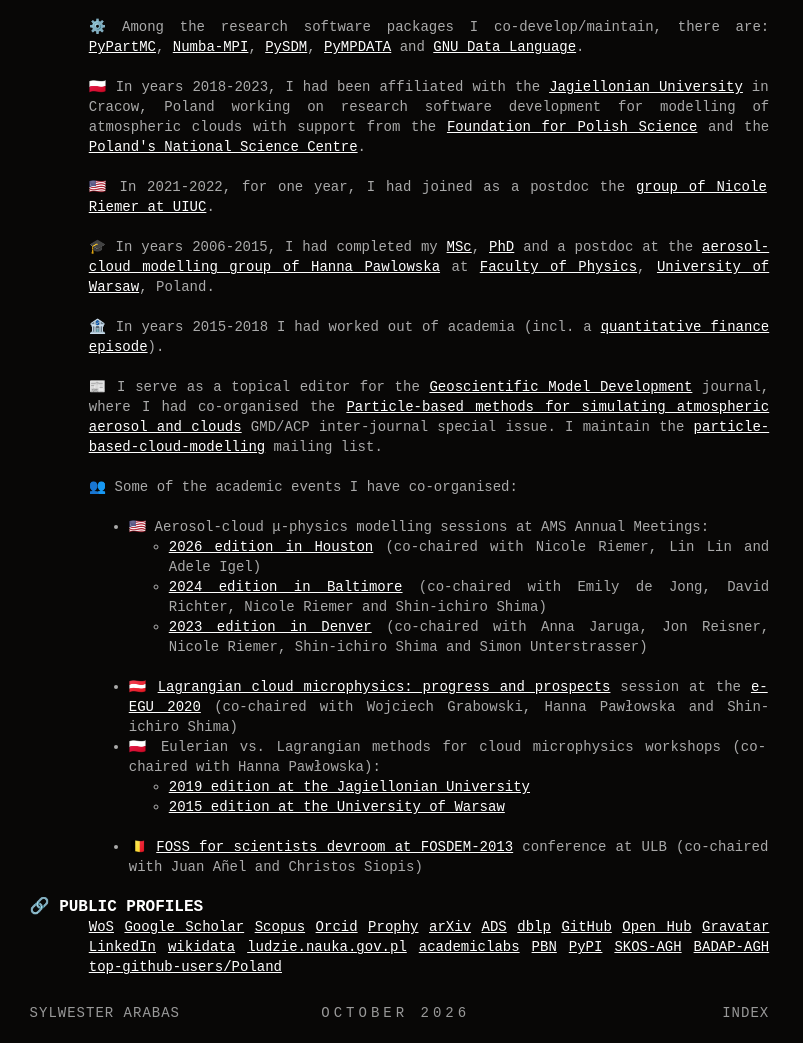
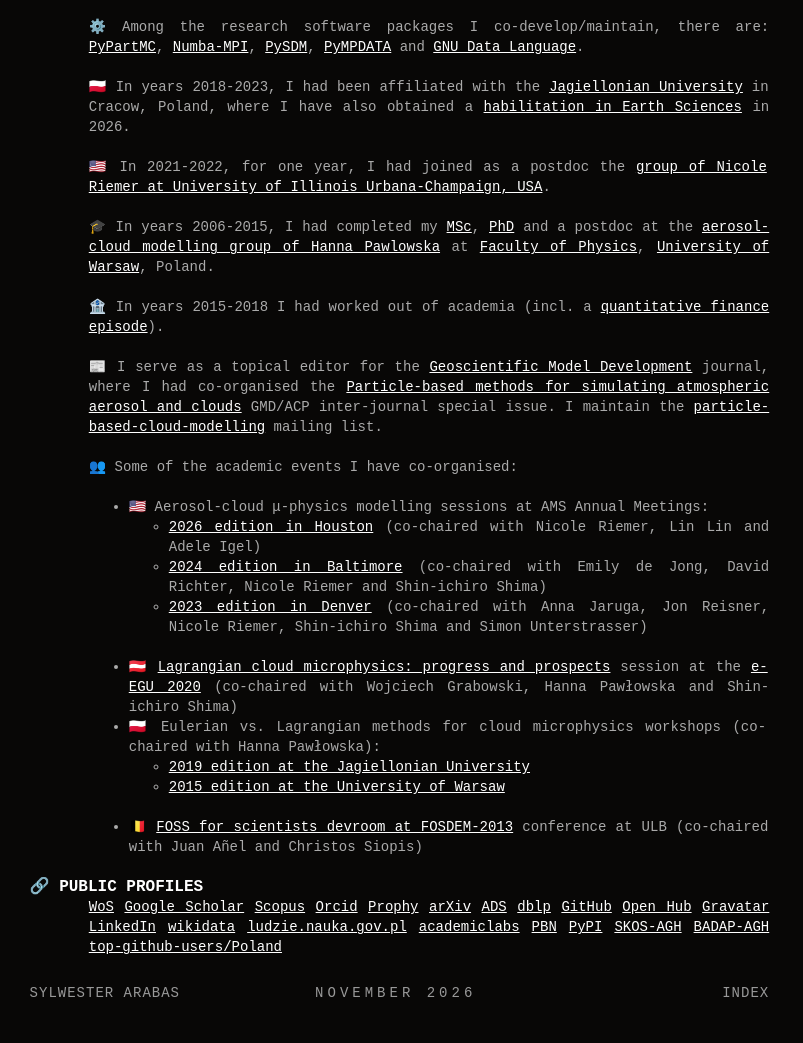
Before and after one commit to slayoo/slayoo.github.io, a plain HTML site: page index.html in a window 1280 px wide. Shown: the part 362-1405 px from the top of the page, without its empty margins (0-803 px from the left). Drawn offline with Linux system fonts and the light colour scheme.

Commit message:
add habilitation to index

```diff
--- a/index.html
+++ b/index.html
@@ -100,12 +100,10 @@
 <p>⚙️ Among the research software packages I co-develop/maintain, there are: <a href="https://github.com/open-atmos/PyPartMC/graphs/contributors">PyPartMC</a>,
   <a href="https://github.com/numba-mpi/numba-mpi">Numba-MPI</a>, <a href="https://github.com/open-atmos/PySDM/graphs/contributors">PySDM</a>, <a href="https://github.com/open-atmos/PyMPDATA/graphs/contributors">PyMPDATA</a> and <a href="https://github.com/gnudatalanguage/gdl/graphs/contributors">GNU Data Language</a>.</p>
 
-<p>🇵🇱 In years 2018-2023, I had been affiliated with the <a href="https://en.uj.edu.pl/">Jagiellonian University</a> in Cracow, Poland
-working on research software development for modelling of atmospheric clouds
-with support from the <a href="https://www.fnp.org.pl/en/powrotyreintegration-grant-winners-competition-52018/">Foundation for Polish Science</a> and the
-<a href="https://www.ncn.gov.pl/?language=en">Poland's National Science Centre</a>.</p>
+<p>🇵🇱 In years 2018-2023, I had been affiliated with the <a href="https://en.uj.edu.pl/">Jagiellonian University</a> in Cracow, Poland,
+where I have also obtained a <a href="https://habilitacje.bip.uj.edu.pl/start/-/journal_content/56_INSTANCE_xI82GrjZ1BqU/143381317/160109180">habilitation in Earth Sciences</a> in 2026.</p>
 
-<p>🇺🇸 In 2021-2022, for one year, I had joined as a postdoc the <a href="https://www.atmos.illinois.edu/~nriemer/group.html">group of Nicole Riemer at UIUC</a>.</p>
+<p>🇺🇸 In 2021-2022, for one year, I had joined as a postdoc the <a href="https://www.atmos.illinois.edu/~nriemer/group.html">group of Nicole Riemer at University of Illinois Urbana-Champaign, USA</a>.</p>
 
 <p>🎓 In years 2006-2015, I had completed my <a href="https://slayoo.github.io/theses/1100-MGR-FZ-GFA-83090300072-comp.pdf">MSc</a>, <a href="https://repozytorium.uw.edu.pl/bitstreams/d097c76c-fdbc-4062-b540-90c19cd35b04/download">PhD</a> and a postdoc
 at the <a href="https://www.igf.fuw.edu.pl/en/projects/research-groups/mikrofizyka-chmur/">aerosol-cloud modelling group of Hanna Pawlowska</a> at
@@ -167,7 +165,7 @@ I maintain the <a href="https://particle-based-cloud-modelling.github.io/">parti
 
   <ol class='man-decor man-foot man foot'>
     <li class='tl'>Sylwester Arabas</li>
-    <li class='tc'>October 2026</li>
+    <li class='tc'>November 2026</li>
     <li class='tr'>index</li>
   </ol>
 
```
